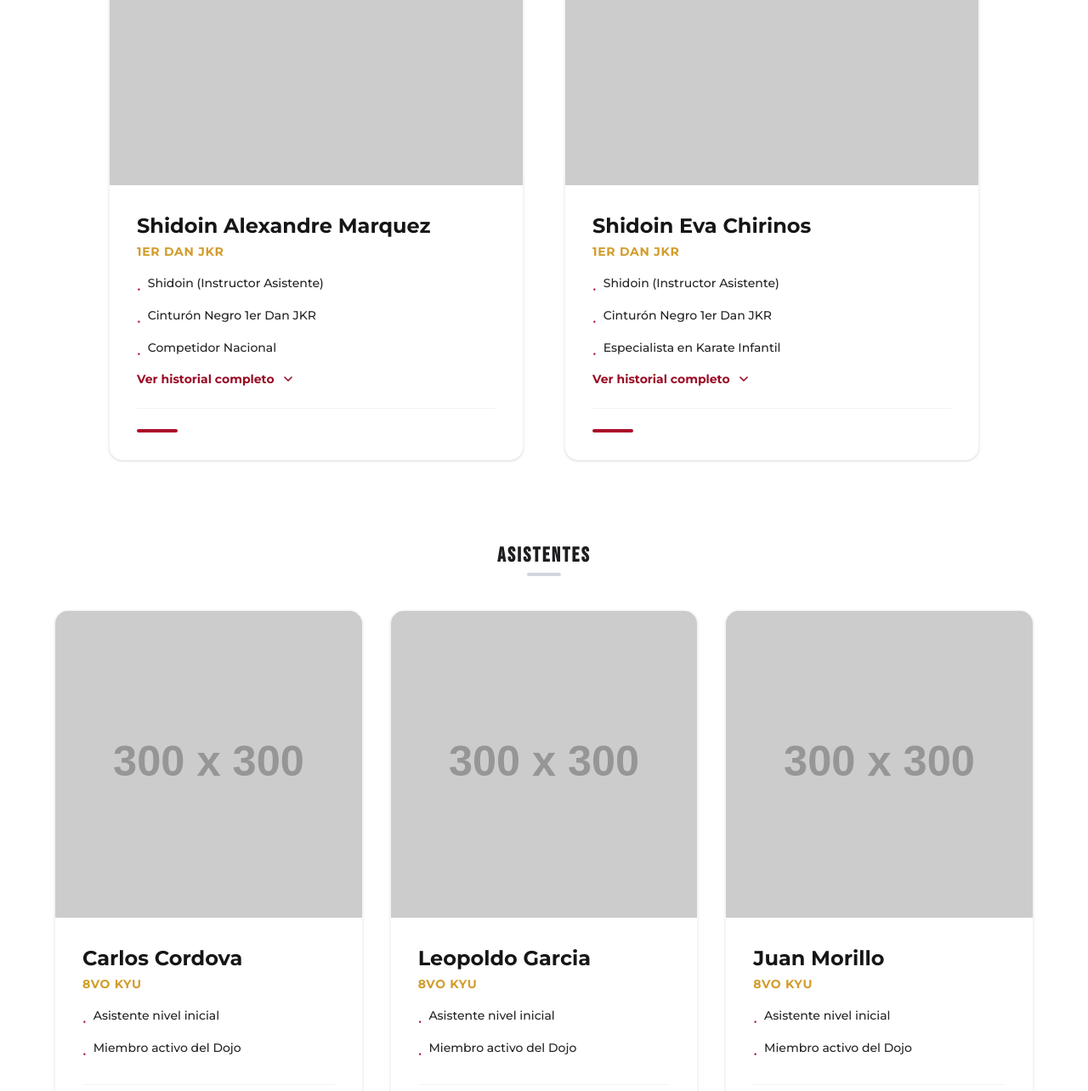
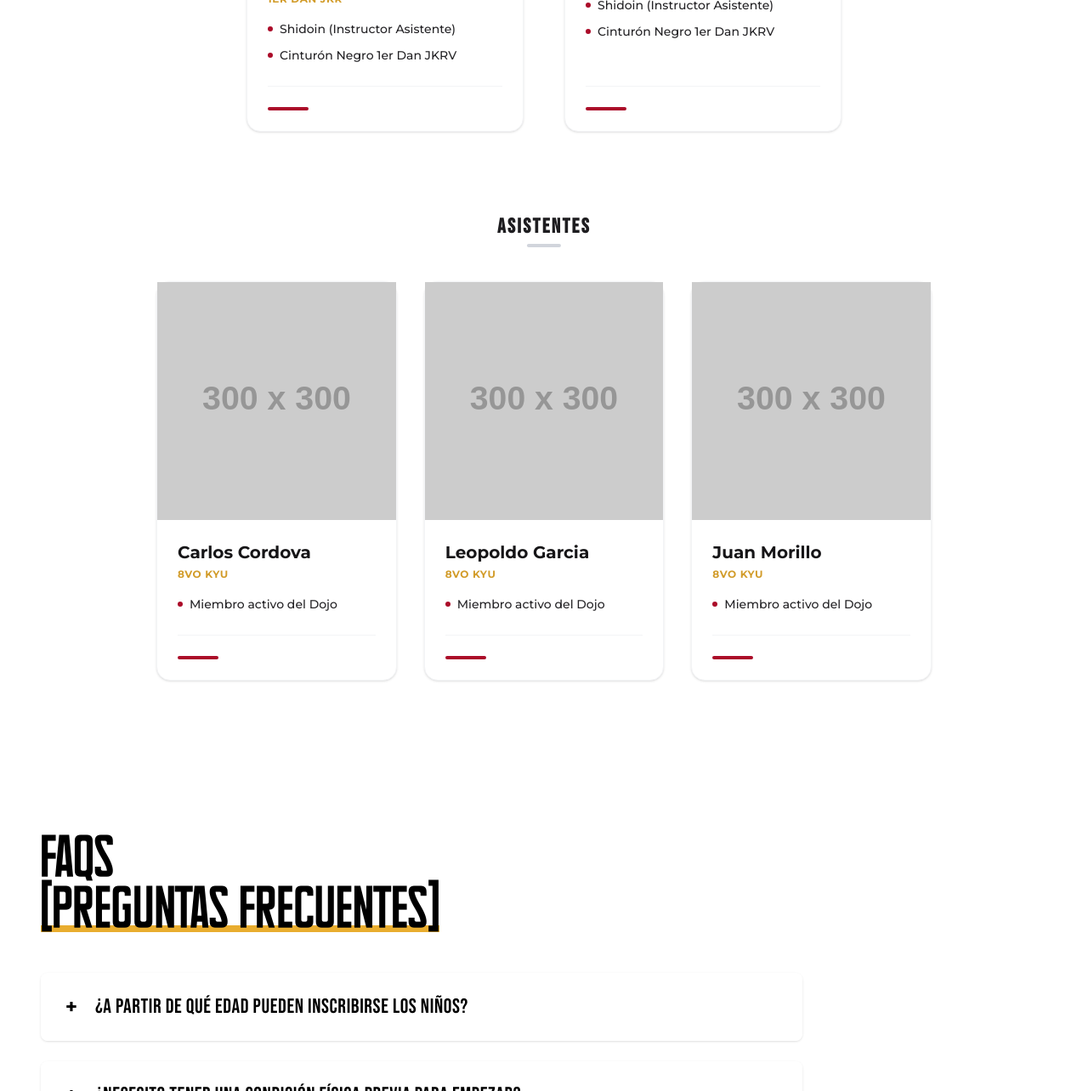
Before and after one commit to alexxowo/minarai-landing, an Astro site: page / in a window 1280 px wide. Shown: the part 7229-8513 px from the top of the page at 85% size. Built offline with nearby package versions, Linux system fonts and the light colour scheme; Astro itself is replaced by a stand-in of ours; placeholder pictures from the web are drawn by us.

Commit message:
feat: Add a new team section component with dedicated cards for displaying instructors, shidoins, and assistants.

```diff
--- a/src/components/Team.astro
+++ b/src/components/Team.astro
@@ -8,13 +8,10 @@ const instructors = [
 		Lead: "3er Dan JKR - Instructor Principal",
 		Record: [
 			"Instructor Principal del Dojo",
-			"Cinturón Negro 3er Dan Japan Karatedo Ryobu-Kai",
-			"Coach Federado Nacional",
-			"Árbitro Panamericano",
+			"Cinturón Negro 3er Dan JKRV",
 			"Más de 20 años de experiencia en la enseñanza",
-			"Especialista en Kata y Kumite"
 		],
-		image: "https://placehold.co/600x600"
+		image: "https://placehold.co/400x400"
 	}
 ];
 
@@ -24,9 +21,7 @@ const shidoins = [
 		Lead: "1er Dan JKR",
 		Record: [
 			"Shidoin (Instructor Asistente)",
-			"Cinturón Negro 1er Dan JKR",
-			"Competidor Nacional",
-			"Estudiante de Educación Física"
+			"Cinturón Negro 1er Dan JKRV",
 		],
 		image: "https://placehold.co/400x400"
 	},
@@ -35,9 +30,7 @@ const shidoins = [
 		Lead: "1er Dan JKR",
 		Record: [
 			"Shidoin (Instructor Asistente)",
-			"Cinturón Negro 1er Dan JKR",
-			"Especialista en Karate Infantil",
-			"Certificación en Primeros Auxilios"
+			"Cinturón Negro 1er Dan JKRV",
 		],
 		image: "https://placehold.co/400x400"
 	}
@@ -47,19 +40,19 @@ const assistants = [
 	{
 		Title: "Carlos Cordova",
 		Lead: "8vo Kyu",
-		Record: ["Asistente nivel inicial", "Miembro activo del Dojo"],
+		Record: ["Miembro activo del Dojo"],
 		image: "https://placehold.co/300x300"
 	},
 	{
 		Title: "Leopoldo Garcia",
 		Lead: "8vo Kyu",
-		Record: ["Asistente nivel inicial", "Miembro activo del Dojo"],
+		Record: ["Miembro activo del Dojo"],
 		image: "https://placehold.co/300x300"
 	},
 	{
 		Title: "Juan Morillo",
 		Lead: "8vo Kyu",
-		Record: ["Asistente nivel inicial", "Miembro activo del Dojo"],
+		Record: ["Miembro activo del Dojo"],
 		image: "https://placehold.co/300x300"
 	}
 ];
@@ -74,45 +67,41 @@ const assistants = [
     </div>
 
     <div class="container mx-auto px-4 flex flex-col gap-24">
-
         <!-- Sensei Section -->
         <div class="flex flex-col items-center">
             <h3 class="text-3xl font-bebas tracking-widest font-bold mb-12 text-black-beauty-700 relative inline-block">
                 Instructor Principal
                 <div class="absolute -bottom-2 left-1/2 -translate-x-1/2 w-12 h-1 bg-barbados-cherry-500 rounded-full"></div>
             </h3>
-            <div class="max-w-md w-full">
+            <div class="max-w-[350px] w-full">
                 {instructors.map((sensei) => (
                     <TeamCard {...sensei} />
                 ))}
             </div>
         </div>
-
         <!-- Shidoins Section -->
         <div>
             <h3 class="text-2xl font-bebas tracking-widest font-bold mb-12 text-center text-black-beauty-700 relative inline-block left-1/2 -translate-x-1/2">
                 Nuestros Shidoins
                 <div class="absolute -bottom-2 left-1/2 -translate-x-1/2 w-10 h-1 bg-golden-rod-500 rounded-full"></div>
             </h3>
-            <div class="grid grid-cols-1 md:grid-cols-2 gap-12 max-w-5xl mx-auto">
+            <div class="grid grid-cols-1 md:grid-cols-2 gap-12 max-w-[700px] mx-auto">
                 {shidoins.map((shidoin) => (
                     <TeamCard {...shidoin} />
                 ))}
             </div>
         </div>
-
         <!-- Assistants Section -->
         <div>
             <h3 class="text-2xl font-bebas tracking-widest font-bold mb-12 text-center text-black-beauty-700 relative inline-block left-1/2 -translate-x-1/2">
                 Asistentes
                 <div class="absolute -bottom-2 left-1/2 -translate-x-1/2 w-10 h-1 bg-gray-300 rounded-full"></div>
             </h3>
-            <div class="grid grid-cols-1 sm:grid-cols-2 md:grid-cols-3 gap-8 max-w-6xl mx-auto">
+            <div class="grid grid-cols-1 sm:grid-cols-2 md:grid-cols-3 gap-8 max-w-[912px] mx-auto">
                 {assistants.map((assistant) => (
                     <TeamCard {...assistant} />
                 ))}
             </div>
         </div>
-
     </div>
 </section>
--- a/src/components/cards/TeamCard.astro
+++ b/src/components/cards/TeamCard.astro
@@ -13,7 +13,7 @@ const hiddenRecords = Record.slice(3);
 const hasMore = hiddenRecords.length > 0;
 ---
 
-<div class="team-card group bg-white rounded-2xl overflow-hidden shadow-sm hover:shadow-2xl transition-all duration-500 border border-gray-100 flex flex-col h-full transform hover:-translate-y-2">
+<div class="team-card group bg-white rounded-2xl shadow-sm hover:shadow-2xl transition-all duration-500 border border-gray-100 flex flex-col transform hover:-translate-y-2">
 	<div class="relative overflow-hidden aspect-square">
 		<img
 			src={image}
@@ -23,39 +23,43 @@ const hasMore = hiddenRecords.length > 0;
 		<div class="absolute inset-0 bg-linear-to-t from-black-beauty-900/40 to-transparent opacity-0 group-hover:opacity-100 transition-opacity duration-500"></div>
 	</div>
 
-	<div class="p-8 flex flex-col grow">
+	<div class="p-6 flex flex-col grow">
 		<div class="mb-4">
-			<h4 class="text-2xl font-bold text-black-beauty-800 group-hover:text-barbados-cherry-600 transition-colors duration-300">
+			<h4 class="text-xl font-bold text-black-beauty-800 group-hover:text-barbados-cherry-600 transition-colors duration-300">
 				{Title}
 			</h4>
-			<p class="text-golden-rod-600 font-bold uppercase tracking-wider text-sm mt-1">
+			<p class="text-golden-rod-600 font-bold uppercase tracking-wider text-xs mt-1">
 				{Lead}
 			</p>
 		</div>
 
-		<div class="space-y-2 mb-6 grow">
+		<div class="space-y-3 mb-6 grow">
+			<ul class="space-y-2">
 				{visibleRecords.map((item) => (
-				<div class="flex items-start gap-2 text-black-beauty-600">
-					<span class="text-barbados-cherry-500 mt-1.5">•</span>
+					<li class="flex items-start gap-2 text-black-beauty-600">
+						<span class="w-1.5 h-1.5 rounded-full bg-barbados-cherry-500 mt-2 shrink-0"></span>
 						<span class="text-sm font-medium leading-relaxed">{item}</span>
-				</div>
+					</li>
 				))}
+			</ul>
 
 			{hasMore && (
-				<details class="group/details mt-2">
+				<details class="group/details mt-4">
 					<summary class="list-none cursor-pointer flex items-center gap-2 text-sm font-bold text-barbados-cherry-600 hover:text-barbados-cherry-700 transition-colors">
 						<span>Ver historial completo</span>
 						<svg xmlns="http://www.w3.org/2000/svg" class="w-4 h-4 transform group-open/details:rotate-180 transition-transform duration-300" viewBox="0 0 24 24" fill="none" stroke="currentColor" stroke-width="2.5" stroke-linecap="round" stroke-linejoin="round">
 							<path d="m6 9 6 6 6-6"/>
 						</svg>
 					</summary>
-					<div class="pt-2 space-y-2 animate-fadeIn">
+					<div class="pt-3">
+						<ul class="space-y-2">
 							{hiddenRecords.map((item) => (
-							<div class="flex items-start gap-2 text-black-beauty-600">
-								<span class="text-barbados-cherry-400 mt-1.5">•</span>
+								<li class="flex items-start gap-2 text-black-beauty-600">
+									<span class="w-1.5 h-1.5 rounded-full bg-barbados-cherry-400 mt-2 shrink-0"></span>
 									<span class="text-sm font-medium leading-relaxed">{item}</span>
-							</div>
+								</li>
 							))}
+						</ul>
 					</div>
 				</details>
 			)}
```
Lines whose indentation alone changed are shown as unchanged.
